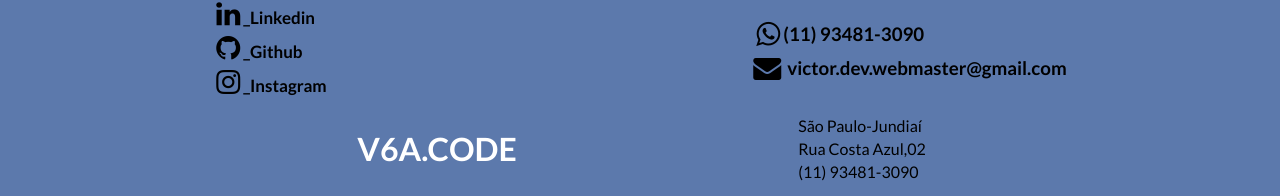
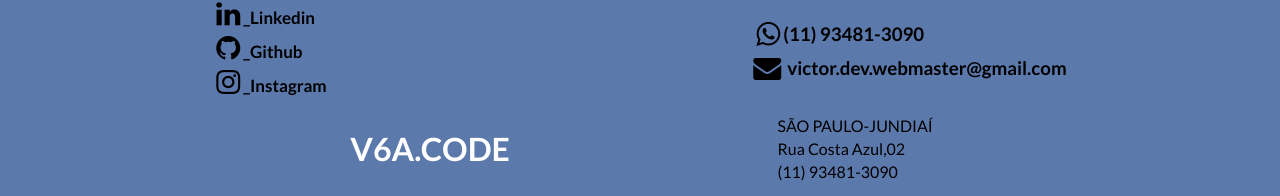
Before and after one commit to VictorDevWebmaster/mini-portfolio, a plain HTML site: page index.html in a window 1280 px wide. Shown: the part 2559-2755 px from the top of the page. Drawn offline with Linux system fonts and the light colour scheme.

Commit message:
mudei a div enredeco

```diff
--- a/index.html
+++ b/index.html
@@ -126,7 +126,7 @@
                   <h1><a href="index.html">V6A.CODE</a></h1>
             </div><!--logo-->
             <div class="endereco">
-                  <p>São Paulo-Jundiaí</p>
+                  <p>SÃO PAULO-JUNDIAÍ</p>
                   <p>Rua Costa Azul,02</p>
                   <p>(11) 93481-3090</p>
             </div><!--endereco-->
```
